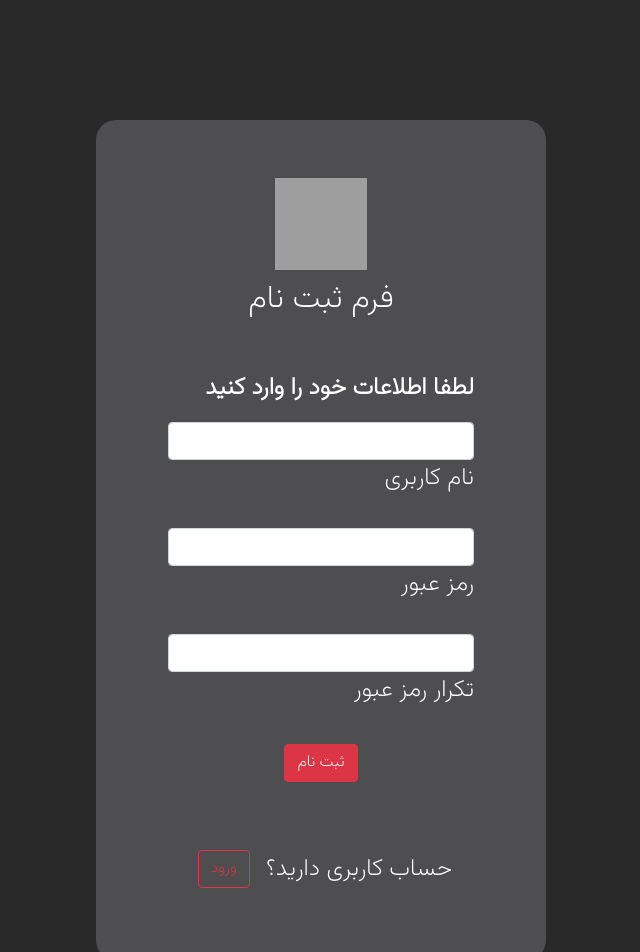
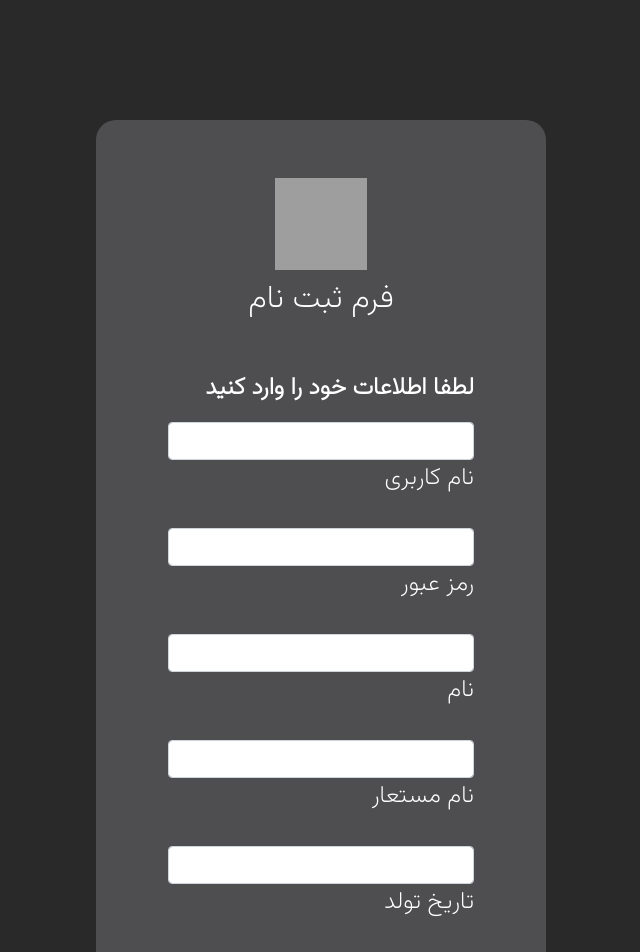
Before and after one commit to MohammadFarrahi/IEMDB-frontend, a React (Create React App) app: page /signup in a window 1280 px wide. Shown: the top 952 px of the page, without its empty margins (319-959 px from the left). Built offline with nearby package versions, Linux system fonts and the light colour scheme; grey boxes are pictures that could not be loaded.

Commit message:
Add needed inputs for signup page

```diff
--- a/src/pages/Signup.js
+++ b/src/pages/Signup.js
@@ -1,9 +1,16 @@
+import { useState } from 'react';
 import { Link } from 'react-router-dom'
 import logo from '../images/logo.png'
 import './Login.css';
 
 
 export default function Signup() {
+  const [email, setEmail] = useState('');
+  const [password, setPassword] = useState('');
+  const [nickname, setNickname] = useState('');
+  const [name, setName] = useState('');
+  const [birthDate, setBirthDate] = useState('');
+
   return (
     <div className="floating-card">
       <div className="card-body p-md-5 mx-md-4">
@@ -20,18 +27,60 @@ export default function Signup() {
           <p><strong>لطفا اطلاعات خود را وارد کنید</strong></p>
 
           <div className="form-outline mb-4">
-            <input type="email" id="form2Example11" className="form-control" />
+            <input
+              required
+              name='email'
+              type="email"
+              id="form2Example11"
+              className="form-control"
+              onChange={e => { setEmail(e.target.value) }}
+            />
             <label className="form-label" for="form2Example11">نام کاربری</label>
           </div>
 
           <div className="form-outline mb-4">
-            <input type="password" id="form2Example22" className="form-control" />
+            <input
+              required
+              name='password'
+              type="password"
+              id="form2Example22"
+              className="form-control"
+              onChange={e => { setPassword(e.target.value) }}
+            />
             <label className="form-label" for="form2Example22">رمز عبور</label>
           </div>
 
           <div className="form-outline mb-4">
-            <input type="password" id="form2Example22" className="form-control" />
-            <label className="form-label" for="form2Example22">تکرار رمز عبور</label>
+            <input
+              required
+              name='name'
+              id="form2Example11"
+              className="form-control"
+              onChange={e => { setName(e.target.value) }}
+            />
+            <label className="form-label" for="form2Example11">نام</label>
+          </div>
+
+          <div className="form-outline mb-4">
+            <input
+              required
+              name='nickname'
+              id="form2Example11"
+              className="form-control"
+              onChange={e => { setNickname(e.target.value) }}
+            />
+            <label className="form-label" for="form2Example11">نام مستعار</label>
+          </div>
+
+          <div className="form-outline mb-4">
+            <input
+              required
+              name="birthDate"
+              id="form2Example11"
+              className="form-control"
+              onChange={e => { setBirthDate(e.target.value) }}
+            />
+            <label className="form-label" for="form2Example11">تاریخ تولد</label>
           </div>
 
           <div className="text-center pt-1 mb-5 pb-1">
```
